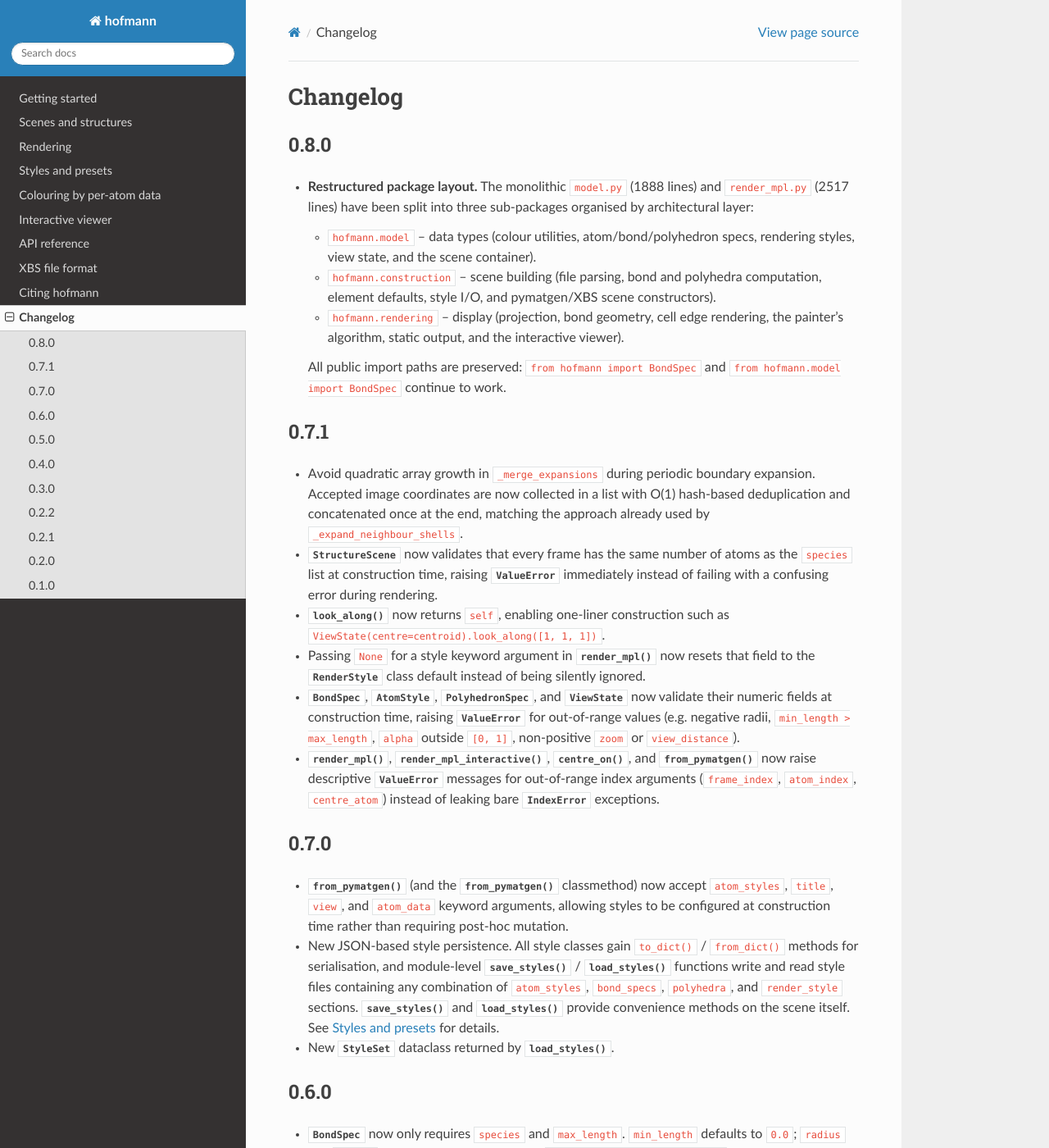
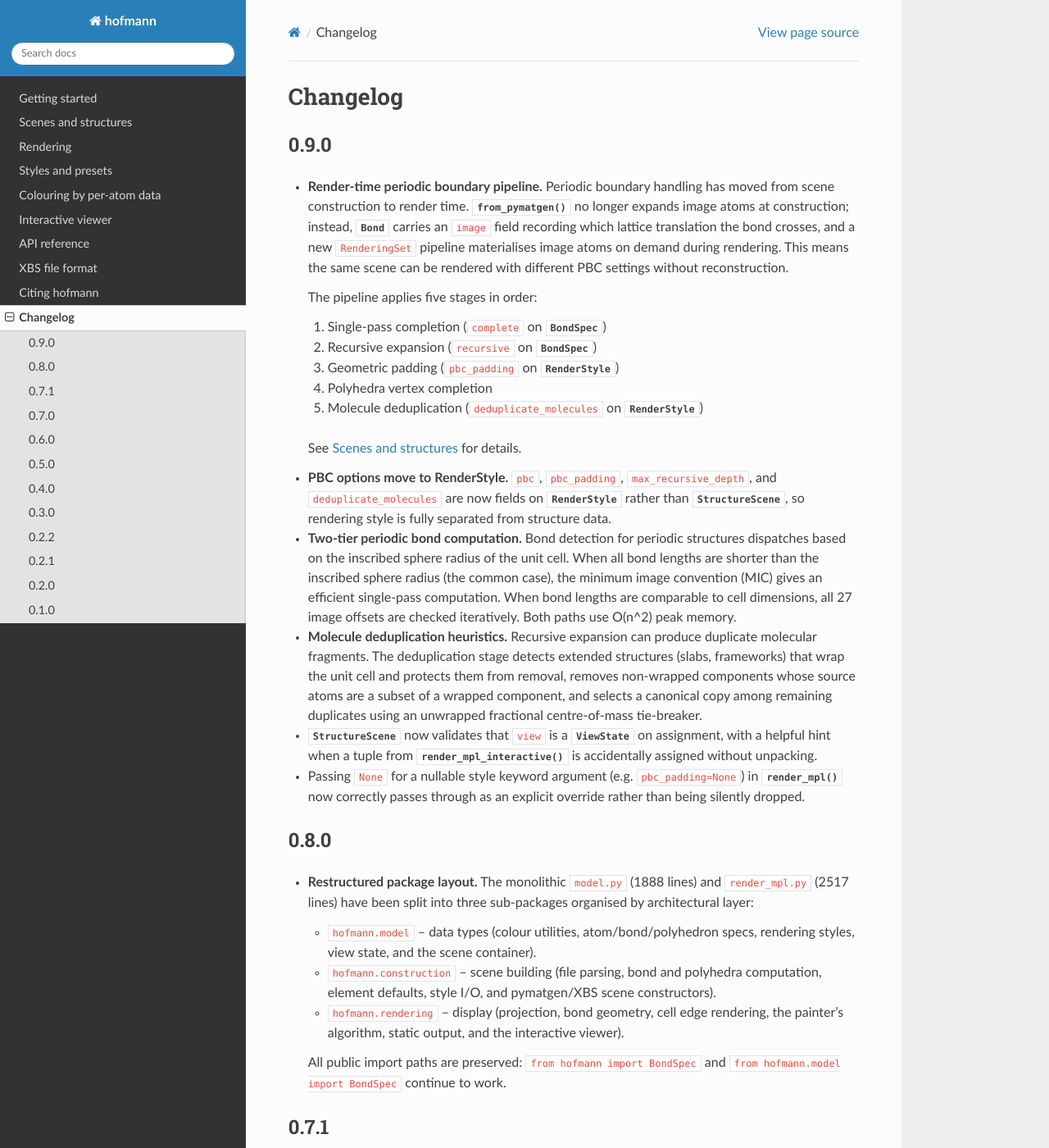
Before and after one commit to bjmorgan/hofmann, a Sphinx documentation site: the page built from docs/changelog.rst, in a window 1280 px wide and 1400 px high. Shown: the whole window at 82% size. Built offline with Sphinx 7.4.7 and the Read the Docs theme 3.1.0, drawn with Linux system fonts in a browser that asks for light colours.

Commit message:
Bump version to 0.9.0, update changelog

```diff
--- a/docs/changelog.rst
+++ b/docs/changelog.rst
@@ -1,5 +1,60 @@
 Changelog
 =========
+
+0.9.0
+-----
+
+- **Render-time periodic boundary pipeline.**  Periodic boundary
+  handling has moved from scene construction to render time.
+  :func:`~hofmann.from_pymatgen` no longer expands image atoms
+  at construction; instead, :class:`~hofmann.model.Bond` carries an
+  ``image`` field recording which lattice translation the bond
+  crosses, and a new ``RenderingSet`` pipeline materialises image
+  atoms on demand during rendering.  This means the same scene can be
+  rendered with different PBC settings without reconstruction.
+
+  The pipeline applies five stages in order:
+
+  1. Single-pass completion (``complete`` on :class:`~hofmann.BondSpec`)
+  2. Recursive expansion (``recursive`` on :class:`~hofmann.BondSpec`)
+  3. Geometric padding (``pbc_padding`` on :class:`~hofmann.RenderStyle`)
+  4. Polyhedra vertex completion
+  5. Molecule deduplication (``deduplicate_molecules`` on
+     :class:`~hofmann.RenderStyle`)
+
+  See :doc:`scenes` for details.
+
+- **PBC options move to RenderStyle.**  ``pbc``, ``pbc_padding``,
+  ``max_recursive_depth``, and ``deduplicate_molecules`` are now
+  fields on :class:`~hofmann.RenderStyle` rather than
+  :class:`~hofmann.StructureScene`, so rendering style is fully
+  separated from structure data.
+
+- **Two-tier periodic bond computation.**  Bond detection for periodic
+  structures dispatches based on the inscribed sphere radius of the
+  unit cell.  When all bond lengths are shorter than the inscribed
+  sphere radius (the common case), the minimum image convention (MIC)
+  gives an efficient single-pass computation.  When bond lengths are
+  comparable to cell dimensions, all 27 image offsets are checked
+  iteratively.  Both paths use O(n^2) peak memory.
+
+- **Molecule deduplication heuristics.**  Recursive expansion can
+  produce duplicate molecular fragments.  The deduplication stage
+  detects extended structures (slabs, frameworks) that wrap the unit
+  cell and protects them from removal, removes non-wrapped components
+  whose source atoms are a subset of a wrapped component, and selects
+  a canonical copy among remaining duplicates using an unwrapped
+  fractional centre-of-mass tie-breaker.
+
+- :class:`~hofmann.StructureScene` now validates that ``view`` is a
+  :class:`~hofmann.ViewState` on assignment, with a helpful hint when
+  a tuple from :func:`~hofmann.render_mpl_interactive` is
+  accidentally assigned without unpacking.
+
+- Passing ``None`` for a nullable style keyword argument (e.g.
+  ``pbc_padding=None``) in :func:`~hofmann.render_mpl` now correctly
+  passes through as an explicit override rather than being silently
+  dropped.
 
 0.8.0
 -----
--- a/pyproject.toml
+++ b/pyproject.toml
@@ -4,7 +4,7 @@ build-backend = "setuptools.build_meta"
 
 [project]
 name = "hofmann"
-version = "0.8.0"
+version = "0.9.0"
 description = "A modern Python reimagining of the XBS ball-and-stick crystal structure viewer"
 readme = "README.md"
 requires-python = ">=3.11"
```
